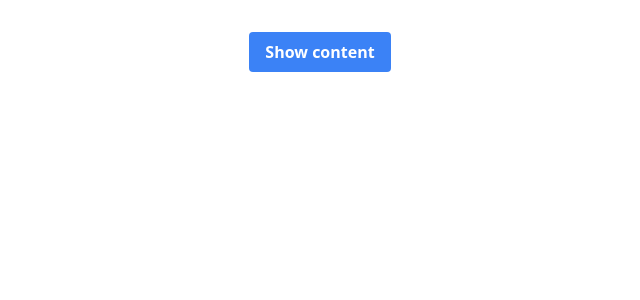
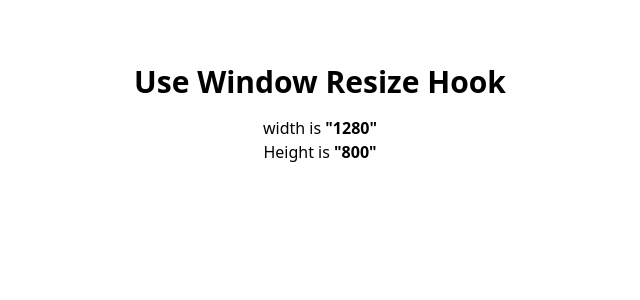
Before and after one commit to MR-0-BEN/react-projects, a React (Vite) app: page / in a window 1280 px wide. Shown: the top 300 px of the page, without its empty margins (320-960 px from the left). Built offline with nearby package versions, Linux system fonts and the light colour scheme.

Commit message:
UseWindow Resize Custom hook

```diff
--- a/src/App.jsx
+++ b/src/App.jsx
@@ -17,6 +17,7 @@ import FeatureFlagsGlobalContext from './components/feature-flag/context'
 import FeatureFlags from './components/feature-flag'
 import UseFetchHook from './components/use-fetch/test'
 import UseOnclickOutsideTest from './components/use-outside-click/test'
+import UseWindowResizeTest from './components/use-window-resize/test'
 
 function App() {
   return (
@@ -72,9 +73,12 @@ function App() {
       {/* <UseFetchHook/> */}
 
       {/* Use onClick Outside hook */}
-      <UseOnclickOutsideTest/>
+      {/* <UseOnclickOutsideTest/> */}
+
+      {/* Use  Window Resize hook Test */}
+      <UseWindowResizeTest/>
     </>
-  )
+  );
 }
 
 export default App
--- a/src/components/use-outside-click/index.jsx
+++ b/src/components/use-outside-click/index.jsx
@@ -18,8 +18,5 @@ const UseOutsideClick = (ref, handler) => {
             document.removeEventListener("touchstart", listener)
         }
     } ,[ref, handler])
-  return (
-    <div>UseOutsideClick</div>
-  )
 }
 export default UseOutsideClick
--- /dev/null
+++ b/src/components/use-window-resize/index.jsx
@@ -0,0 +1,23 @@
+import { useLayoutEffect, useState } from "react";
+
+const UseWindowResize = () => {
+  const [windowSize, setWindowSize] = useState({ width: 0, height: 0 });
+
+  const handleResize = () => {
+    setWindowSize({
+        width: window.innerWidth,
+        height: window.innerHeight
+    })
+  }
+
+  useLayoutEffect (() => {
+    handleResize()
+    window.addEventListener("resize", handleResize)
+
+    return () => {
+        window.removeEventListener("resize" , handleResize)
+    }
+  },[])
+  return windowSize;
+};
+export default UseWindowResize;
--- /dev/null
+++ b/src/components/use-window-resize/test.jsx
@@ -0,0 +1,18 @@
+import UseWindowResize from ".";
+
+const UseWindowResizeTest = () => {
+  const { width, height } = UseWindowResize();
+  // const {width, height } = windowSize;
+  return (
+    <div className="mt-16 text-center">
+      <h1 className="mb-4 text-3xl font-semibold">Use Window Resize Hook</h1>
+      <p>
+        width is <span className="font-semibold">"{width}"</span>
+      </p>
+      <p>
+        Height is <span className="font-semibold">"{height}"</span>{" "}
+      </p>
+    </div>
+  );
+};
+export default UseWindowResizeTest;
```
